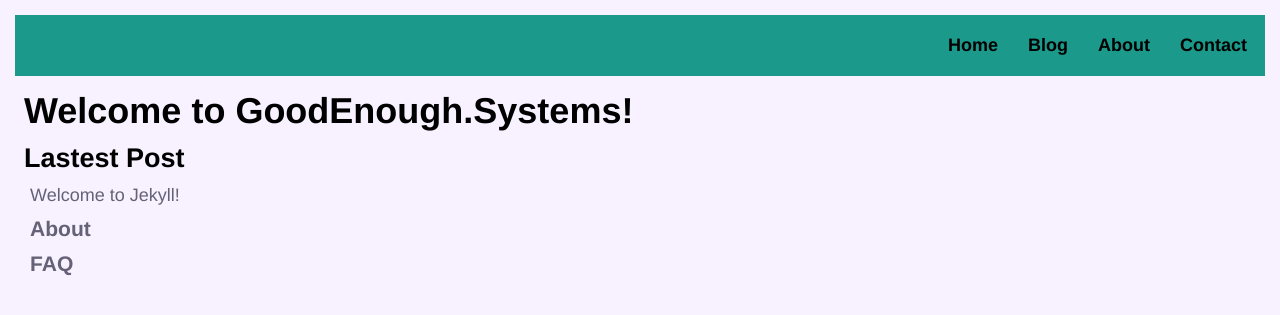
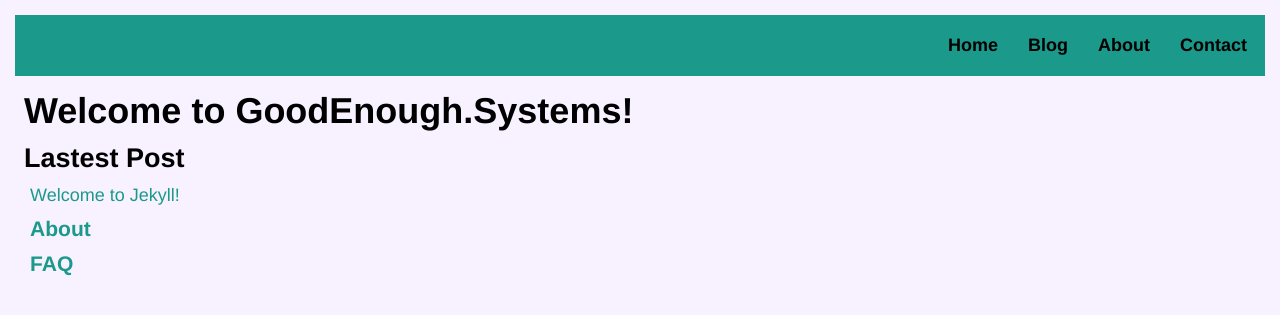
Before and after one commit to jaytomatic/jaytomatic.github.io, a Jekyll site: the page built from _pages/index.markdown, in a window 1280 px wide. Shown: the top 315 px of the page. Built offline with Jekyll 4.4.1, drawn with Linux system fonts in a browser that asks for light colours.

Commit message:
added favicon

```diff
--- /dev/null
+++ b/_includes/head.html
@@ -0,0 +1 @@
+<link rel="icon" type="image/x-icon" href="/assets/favicon.ico">
--- a/_layouts/default.html
+++ b/_layouts/default.html
@@ -4,7 +4,10 @@
     <meta charset="UTF-8">
     <meta name="viewport" content="width=device-width, initial-scale=1.0">
     <link rel="stylesheet" type="text/css" href="/assets/styles/main.css">
-    <title>{{ page.title }} - {{ site.title }}</title>
+    <title> GoodEnough - {{ page.title }} </title>
+
+{% include head.html %}
+
 </head>
 <body>
     <div class="topnav">
--- a/_sass/general/general.scss
+++ b/_sass/general/general.scss
@@ -46,7 +46,7 @@
   }
 
 body a{
-  color: #656176;
+  color: #1B998B;
   text-decoration: none;
   }
 
@@ -56,5 +56,5 @@
 }
 
 body a:hover{
-  color:#1B998B;
+  color:#656176;
 }
```
Also changed, not shown: assets/favicon.ico (added).
